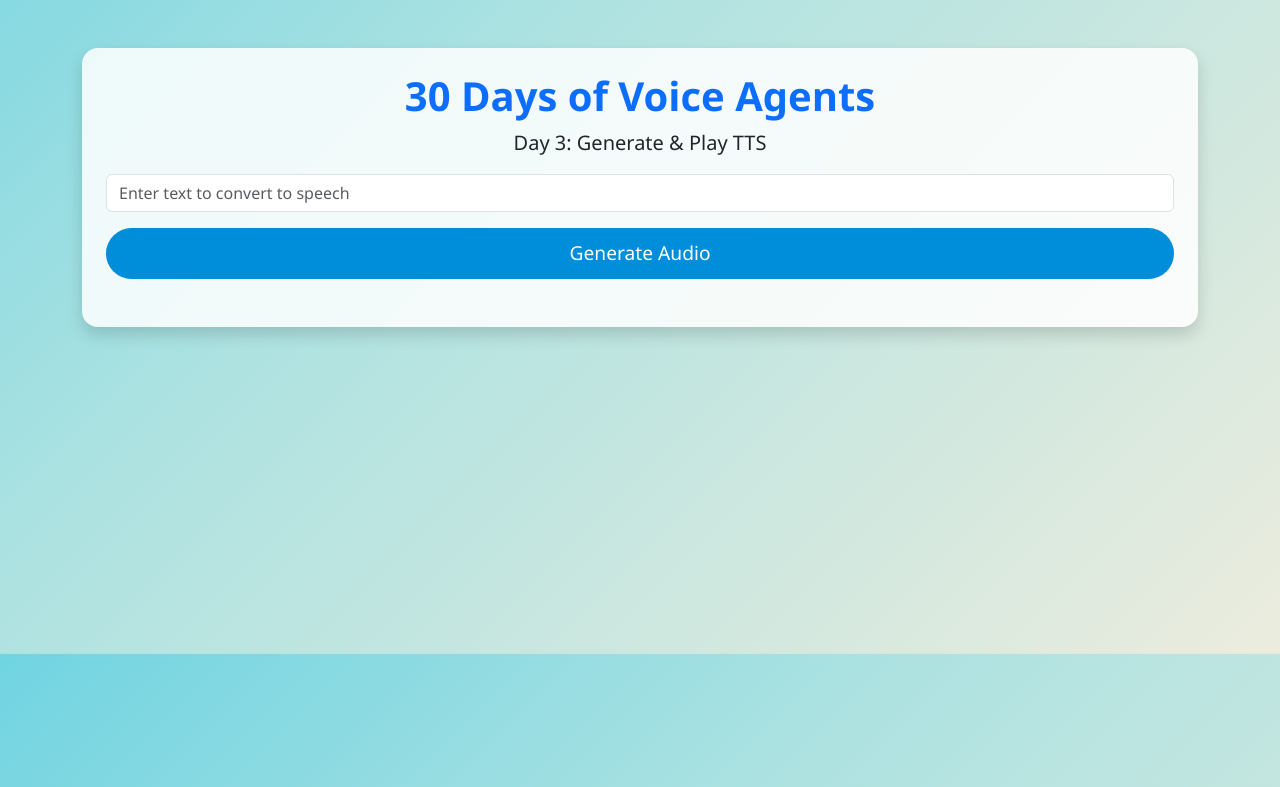
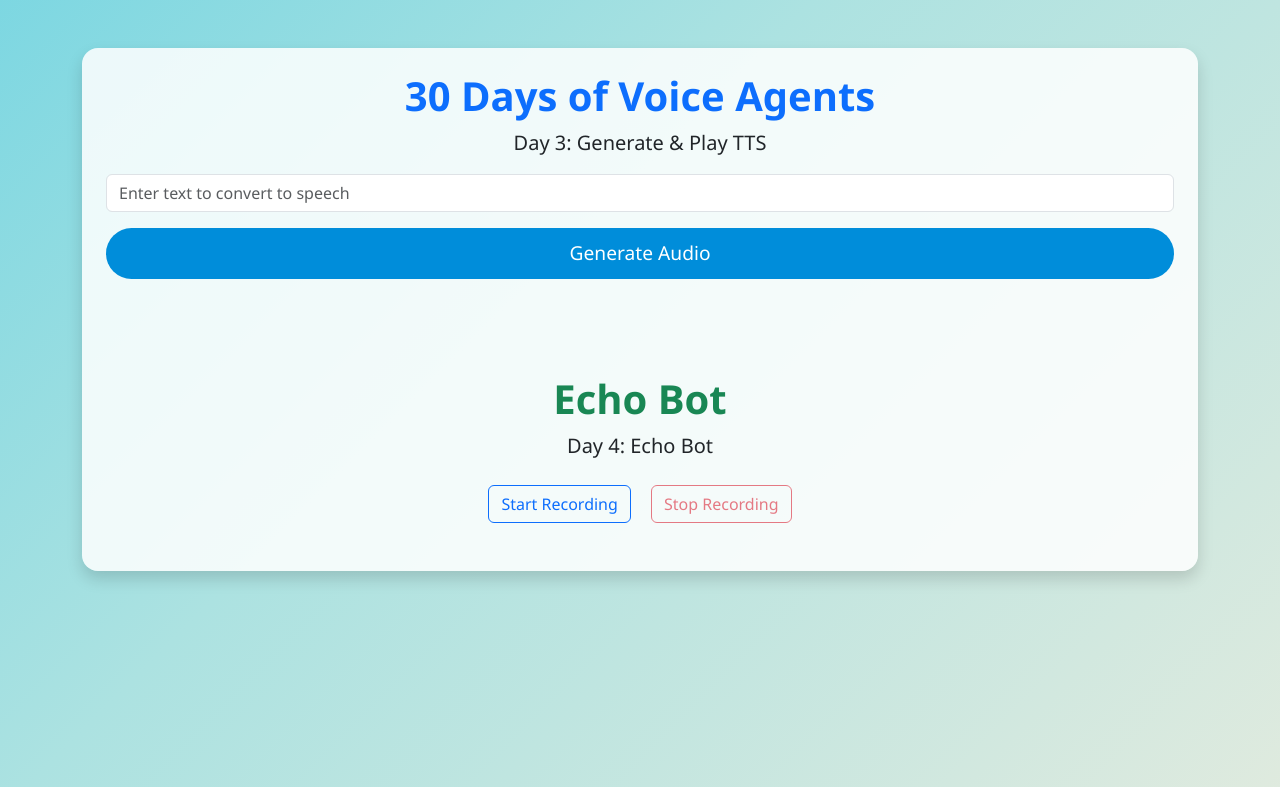
Before and after one commit to Ashwini-Kumar-Mahawar/AI-Voice-Agent, a Flask app: page / in a window 1280 px wide. Shown: the top 787 px of the page. Run offline with Flask 3, Linux system fonts and the light colour scheme.

Commit message:
Update Echo Bot

```diff
--- a/static/script.js
+++ b/static/script.js
@@ -1,3 +1,4 @@
+// Day 3 – Text to Speech
 async function generateAudio() {
   const inputText = document.getElementById("textInput").value;
   const audioPlayer = document.getElementById("audioPlayer");
@@ -30,3 +31,49 @@ async function generateAudio() {
     alert("An error occurred: " + error.message);
   }
 }
+
+// Day 4 – Echo Bot
+let mediaRecorder;
+let audioChunks = [];
+
+const startBtn = document.getElementById("startBtn");
+const stopBtn = document.getElementById("stopBtn");
+const echoAudio = document.getElementById("echoAudio");
+
+startBtn.addEventListener("click", async () => {
+  try {
+    const stream = await navigator.mediaDevices.getUserMedia({ audio: true });
+    mediaRecorder = new MediaRecorder(stream);
+
+    audioChunks = [];
+
+    mediaRecorder.ondataavailable = event => {
+      if (event.data.size > 0) {
+        audioChunks.push(event.data);
+      }
+    };
+
+    mediaRecorder.onstop = () => {
+      const audioBlob = new Blob(audioChunks, { type: "audio/webm" });
+      const audioURL = URL.createObjectURL(audioBlob);
+      echoAudio.src = audioURL;
+      echoAudio.style.display = "block";
+      echoAudio.play();
+    };
+
+    mediaRecorder.start();
+    startBtn.disabled = true;
+    stopBtn.disabled = false;
+  } catch (error) {
+    alert("Microphone access denied or error occurred.");
+    console.error(error);
+  }
+});
+
+stopBtn.addEventListener("click", () => {
+  if (mediaRecorder && mediaRecorder.state !== "inactive") {
+    mediaRecorder.stop();
+    startBtn.disabled = false;
+    stopBtn.disabled = true;
+  }
+});
--- a/templates/index.html
+++ b/templates/index.html
@@ -3,7 +3,7 @@
 <head>
   <meta charset="UTF-8" />
   <meta name="viewport" content="width=device-width, initial-scale=1.0"/>
-  <title>Day 3 – AI Voice Agent</title>
+  <title>Day 4 – AI Voice Agent</title>
   <link href="https://cdn.jsdelivr.net/npm/bootstrap@5.3.0/dist/css/bootstrap.min.css" rel="stylesheet"/>
   <link rel="stylesheet" href="/static/style.css" />
 </head>
@@ -13,13 +13,25 @@
       <h1 class="text-primary fw-bold">30 Days of Voice Agents</h1>
       <p class="lead">Day 3: Generate & Play TTS</p>
 
+      <!-- Text to Speech Section -->
       <div class="mb-3">
         <input type="text" id="textInput" class="form-control" placeholder="Enter text to convert to speech"/>
       </div>
-      <button class="btn btn-custom" onclick="generateAudio()">Generate Audio</button>
+      <button class="btn btn-custom mb-4" onclick="generateAudio()">Generate Audio</button>
 
-      <div class="mt-4">
+      <div class="mb-4">
         <audio id="audioPlayer" controls style="width: 100%; display: none;"></audio>
+      </div>
+
+      <!-- Echo Bot Section -->
+      <h1 class="text-success fw-bold mt-5">Echo Bot</h1>
+      <p class="lead">Day 4: Echo Bot</p>
+      <div>
+        <button id="startBtn" class="btn btn-outline-primary m-2">Start Recording</button>
+        <button id="stopBtn" class="btn btn-outline-danger m-2" disabled>Stop Recording</button>
+      </div>
+      <div class="mt-3">
+        <audio id="echoAudio" controls style="width: 100%; display: none;"></audio>
       </div>
     </div>
   </div>
```
Also changed, not shown: static/style.css (+38 -0 lines).
